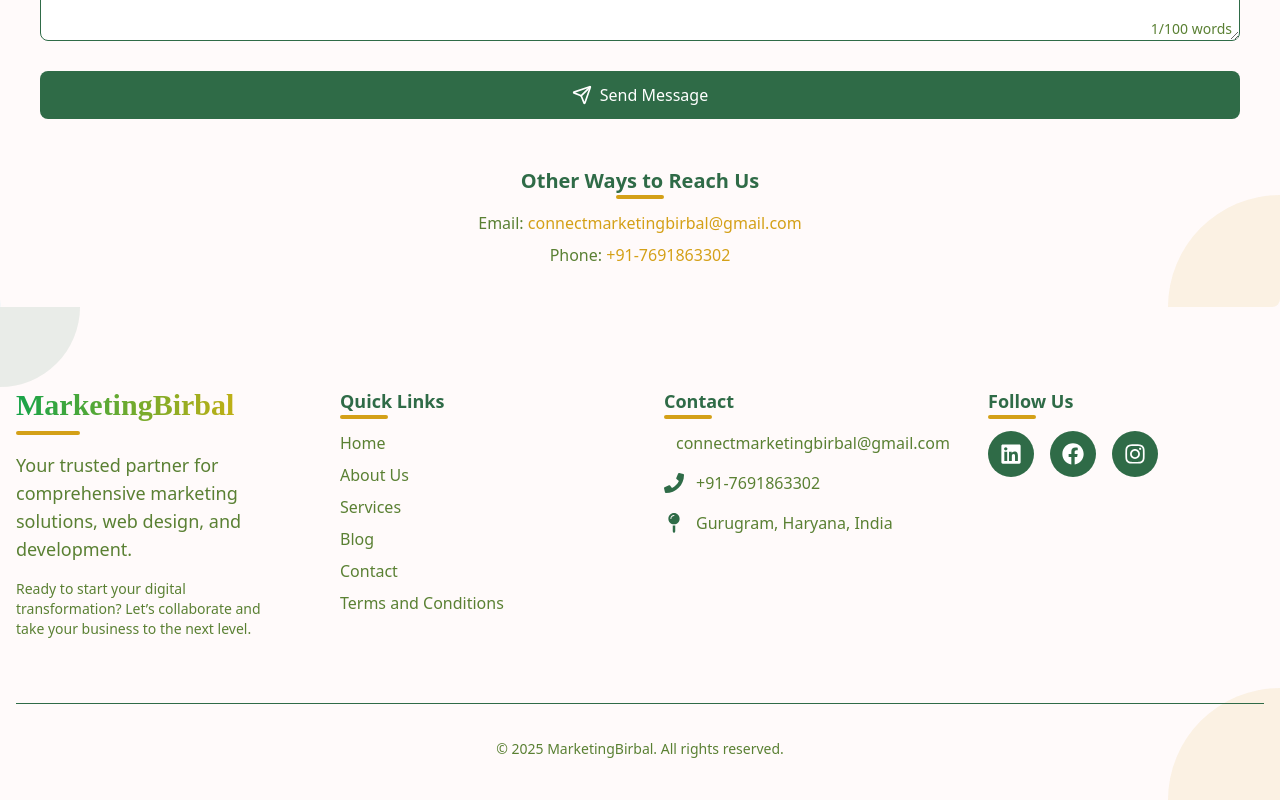
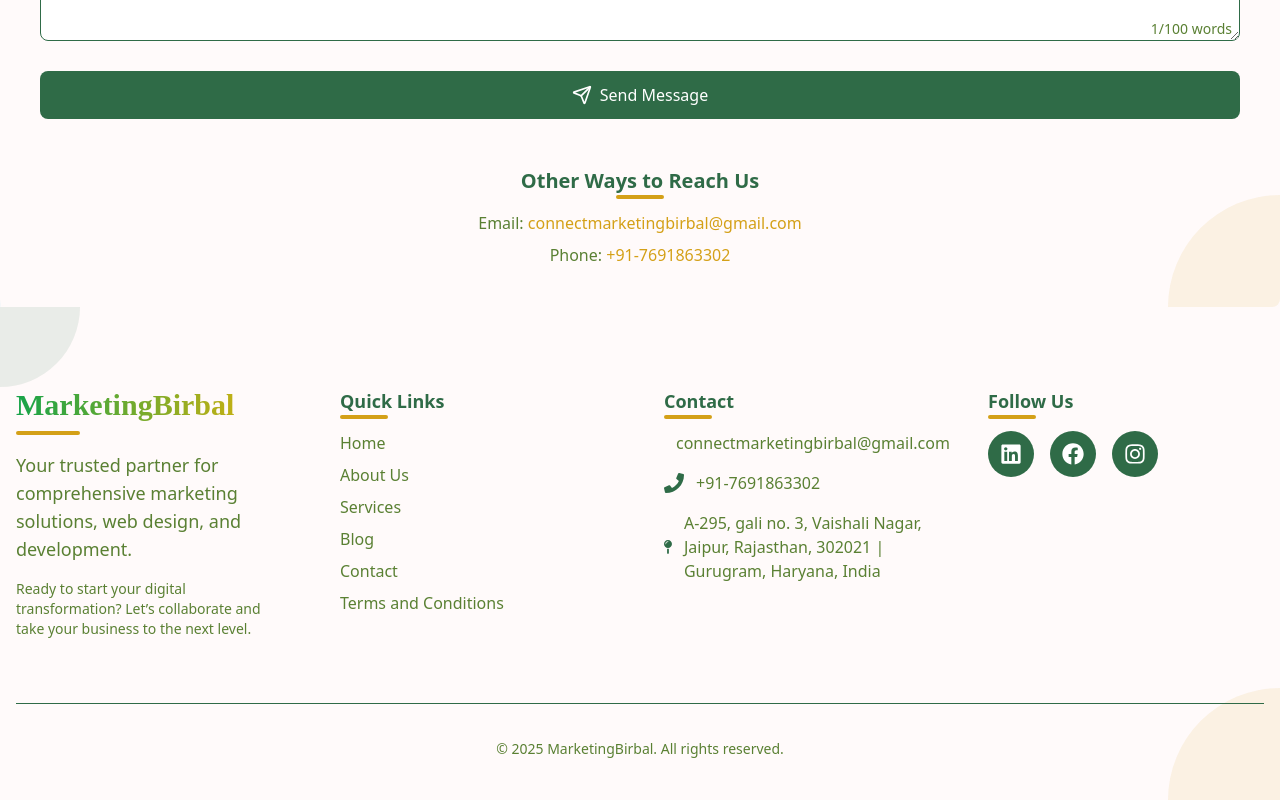
Before and after one commit to Aayush0007/marketingFrontend, a React (Create React App) app: page /contact in a window 1280 px wide. Shown: the part 885-1685 px from the top of the page. Built offline with nearby package versions, Linux system fonts and the light colour scheme; the HTML template or start-up script is replaced by a standard one.

Commit message:
Address Updated

```diff
--- a/src/components/Footer.jsx
+++ b/src/components/Footer.jsx
@@ -99,8 +99,9 @@
               </li>
               <li className="flex items-center animate-fadeInUp delay-900">
                 <FaMapPin size={20} className="mr-3 text-[#2F6B47]" />
-                <span>Gurugram, Haryana, India</span>
+                <span>A-295, gali no. 3, Vaishali Nagar, Jaipur, Rajasthan, 302021 | Gurugram, Haryana, India </span>
               </li>
+
             </ul>
           </div>
 
--- a/src/components/HeroSection.jsx
+++ b/src/components/HeroSection.jsx
@@ -1,5 +1,5 @@
 import React, { useEffect, useRef } from "react";
-import HeroImg from "../assets/HeroSection.png";
+import HeroImg from "../assets/freepik_br_8d344293-4862-403e-87d4-08642403774a.png";
 
 const HeroSection = ({ scrollToSection }) => {
   const canvasRef = useRef(null);
```
Also changed, not shown: src/assets/freepik_br_8d344293-4862-403e-87d4-08642403774a.png (added).
